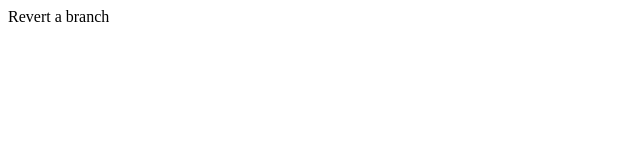
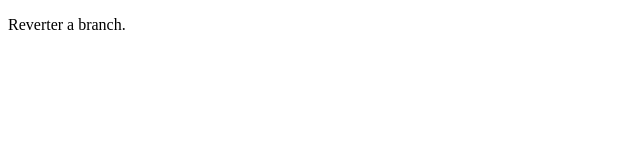
Before and after one commit to rpopuc/gha-tests, a plain HTML site: page src/revert.html in a window 1280 px wide. Shown: the whole page, without its empty margins (0-640 px from the left). Drawn offline with Linux system fonts and the light colour scheme.

Commit message:
feat: update revert page content

```diff
--- a/src/revert.html
+++ b/src/revert.html
@@ -6,6 +6,6 @@
         <title>Revert</title>
     </head>
     <body>
-        Revert a branch
+        <p>Reverter a branch.</p>
     </body>
 </html>
```
